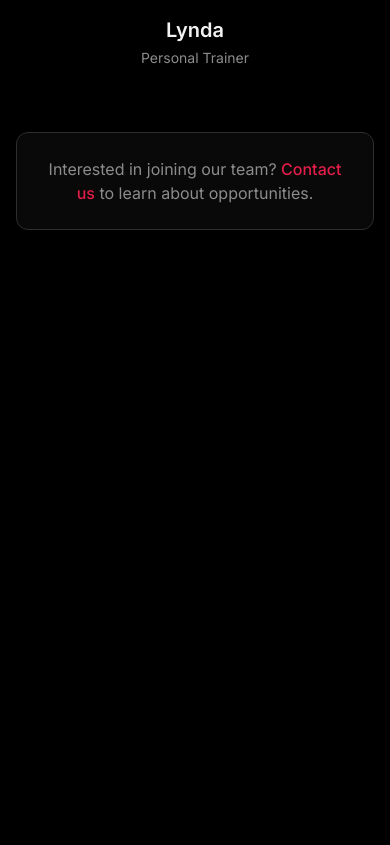
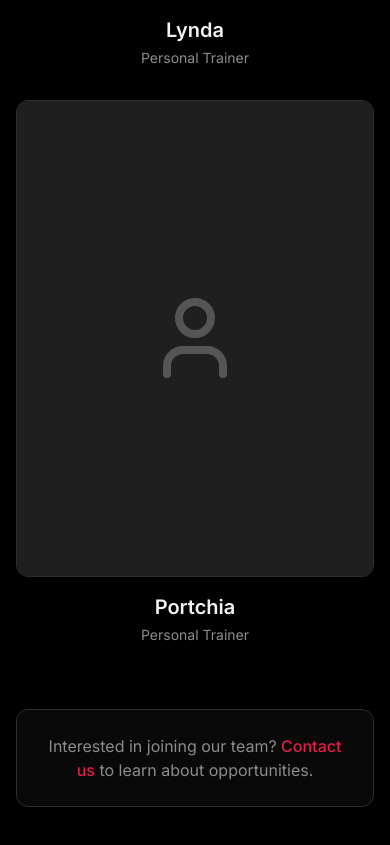
Before and after one commit to Eochristo/Markville-fitness, a Next.js app: page /trainers in a window 390 px wide. Shown: the part 3152-3997 px from the top of the page. Before the commit the page ends 3446 px from the top, so only its background shows below. Built offline with nearby package versions, Linux system fonts and the light colour scheme.

Commit message:
feat: add Portchia trainer with specialty
Include new trainer card in responsive grid.

```diff
--- a/components/trainers/trainers-section.tsx
+++ b/components/trainers/trainers-section.tsx
@@ -22,6 +22,10 @@ const TRAINERS = [
   {
     name: "Lynda",
     specialty: "Yoga & Wellness",
+  },
+  {
+    name: "Portchia",
+    specialty: "Personal Training",
   },
 ]
 
```
